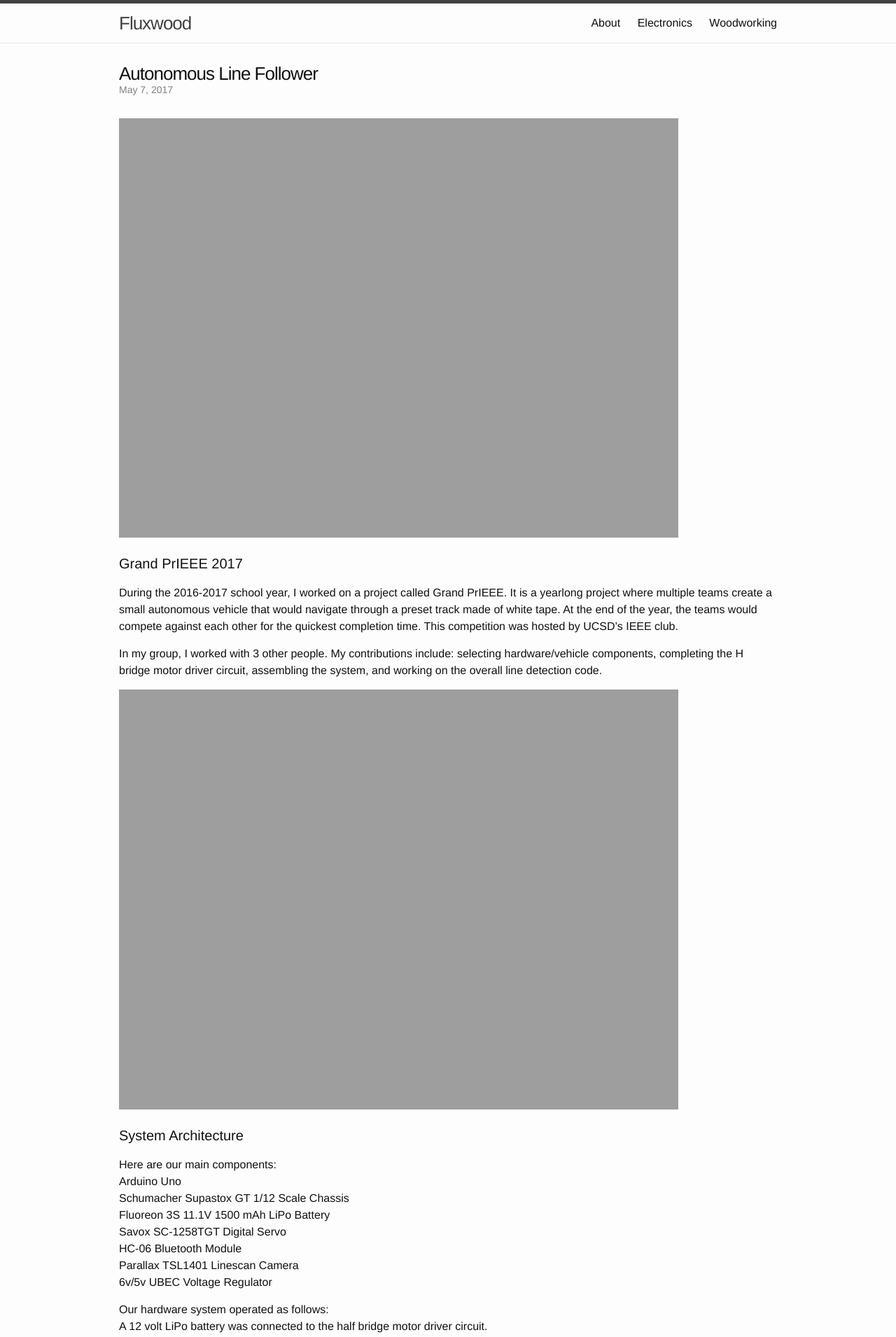
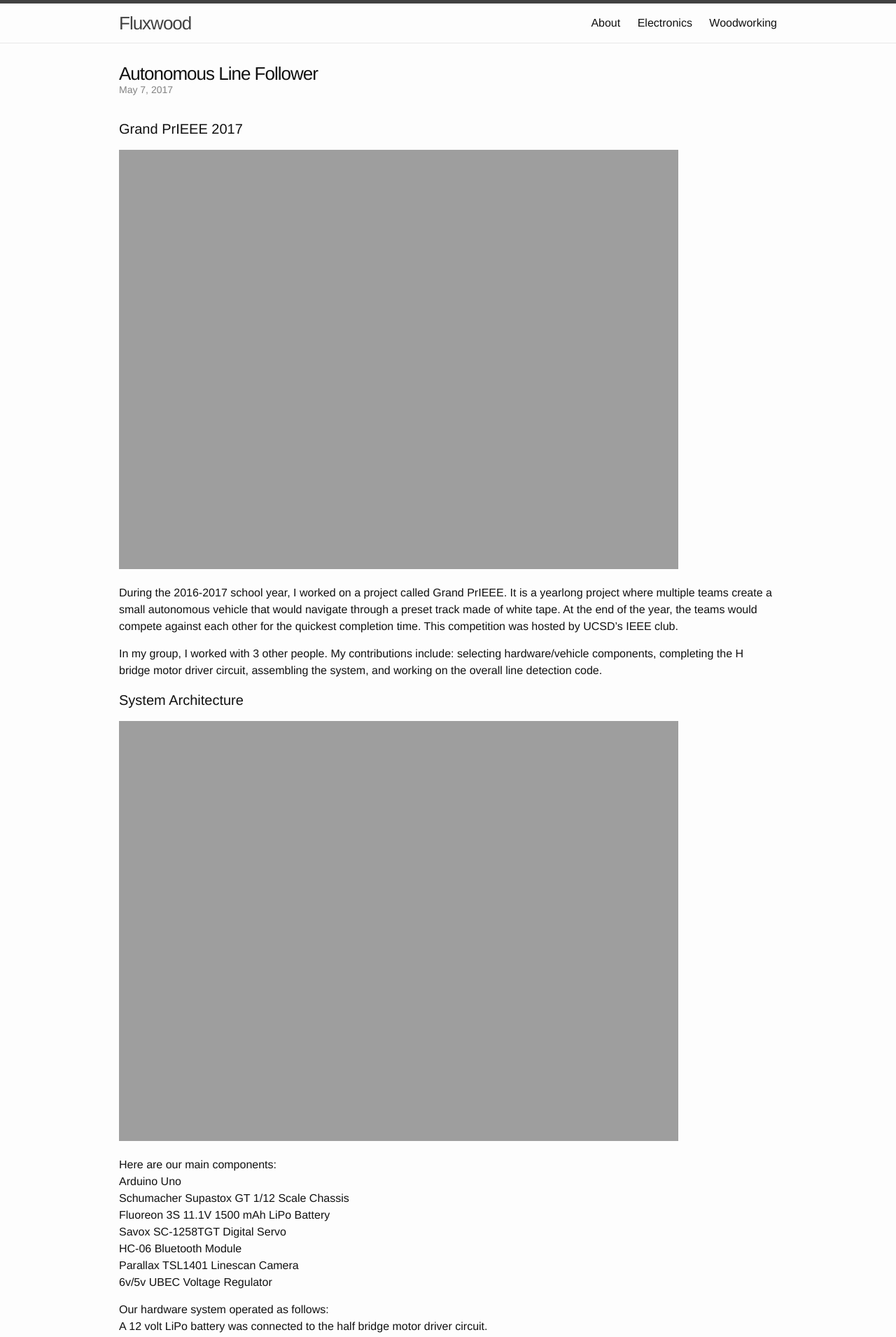
Before and after one commit to dac067/dac067.github.io, a Jekyll site: the page built from _posts/2017-05-07-Autonomous-Line-Follower.markdown, in a window 1280 px wide. Shown: the top 1910 px of the page at 70% size. Built offline with Jekyll 4.4.1, drawn with Linux system fonts in a browser that asks for light colours.

Commit message:
half bridge bix

```diff
--- a/_posts/2017-05-07-Autonomous-Line-Follower.markdown
+++ b/_posts/2017-05-07-Autonomous-Line-Follower.markdown
@@ -6,17 +6,20 @@
 thumbnail: linescan1.jpg
 ---
 
+<h4>Grand PrIEEE 2017</h4>
+
 ![post-image]({{site.url}}/assets/linescan1.jpg)
 
-<h4>Grand PrIEEE 2017</h4>
 
 During the 2016-2017 school year, I worked on a project called Grand PrIEEE. It is a yearlong project where multiple teams create a small autonomous vehicle that would navigate through a preset track made of white tape. At the end of the year, the teams would compete against each other for the quickest completion time. This competition was hosted by UCSD's IEEE club.
 
 In my group, I worked with 3 other people. My contributions include: selecting hardware/vehicle components, completing the H bridge motor driver circuit, assembling the system, and working on the overall line detection code.
 
+
+<h4>System Architecture</h4>
+
 ![post-image]({{site.url}}/assets/linescan4.jpg)
 
-<h4>System Architecture</h4>
 Here are our main components: <br>
 Arduino Uno <br>
 Schumacher Supastox GT 1/12 Scale Chassis <br>
@@ -39,9 +42,10 @@
 The steering servo was shifted accordingly to our proportional controller code so that the car stays on track.<br>
 The motor could be shut off remotely via cellphone app by issuing commands to the bluetooth module.
 
-![post-image]({{site.url}}/assets/linescan2.jpg)
 
 <h4>Half Bridge - Component Selection</h4>
+
+![post-image]({{site.url}}/assets/linescan2.jpg)
 
 For the motor, our project advisor suggested that our motor should have a minimum of 20 turns. Turns refers to the number of coil windings in brushed motors. Generally, more windings correspond to higher torque but less speed. We opted for the 27T brushed motor due to price, torque, and compatibility with our chassis.
 
@@ -53,9 +57,10 @@
 
 Input capacitance refers to the capacitance between the gate and source. For the NMOS to be fully switched on, the voltage between gate and source needs to be above a certain threshold. But before this voltage is "applied", the gate capacitance has to be completely discharged. Thus, a lower gate capacitance is optimal because it results in faster switching between cut-off and saturation modes. This corresponds to less time wasted in triode mode (which has high heat dissipation).
 
-![post-image]({{site.url}}/assets/gatedriverinitial.jpg)
 
 <h4>Half Bridge - Initial Circuit Design</h4>
+
+![post-image]({{site.url}}/assets/linescan2.jpg)
 
 The sketch above depicts our early design for the half bridge circuitry. We would have a high side and low side MOSFET, each connected to a NPN BJT. The BJTs would serve as switches that would turn the MOSFETs on or off. The BJTs themselves would be biased by PWM pulses from the Arduino. The duty cycle of the PWM pulses would then dictate the speed of the motor. The pulses for the high side and low side drivers would be inverted out of phase such that only one side could be active high at any time. <br>
 
@@ -74,9 +79,10 @@
 
 A bootstrap capacitor was needed to reach this high gate voltage. This bootstrap capacitor would charge up when the motor is turned off, and dissipate at the gate to switch the high side NMOS on.
 
-![post-image]({{site.url}}/assets/gatedriverfinal.jpg)
 
 <h4>Half Bridge - Final Design</h4>
+
+![post-image]({{site.url}}/assets/gatedriverfinal.jpg)
 
 To implement the bootstrap capacitor and dead time, we utilized the IR2184 gate driver chip. From the datasheet, we saw that this chip had a relatively low switching time, had a high output voltage, and can output enough current to sink the NMOS gate capacitance. This chip would bias the high side and low side MOSFETs out of phase with each other and with added dead time. This would replace the BJTs in our initial circuit design and required only one PWM signal from the Arduino. Additionally, the IR2184 incorporated the circuitry to use bootstrap capacitors. To size this capacitor, we utilized an equation provided by the manufacturer. However, we found through experimentation that a 100 microfarad capacitor works well.
 
```
